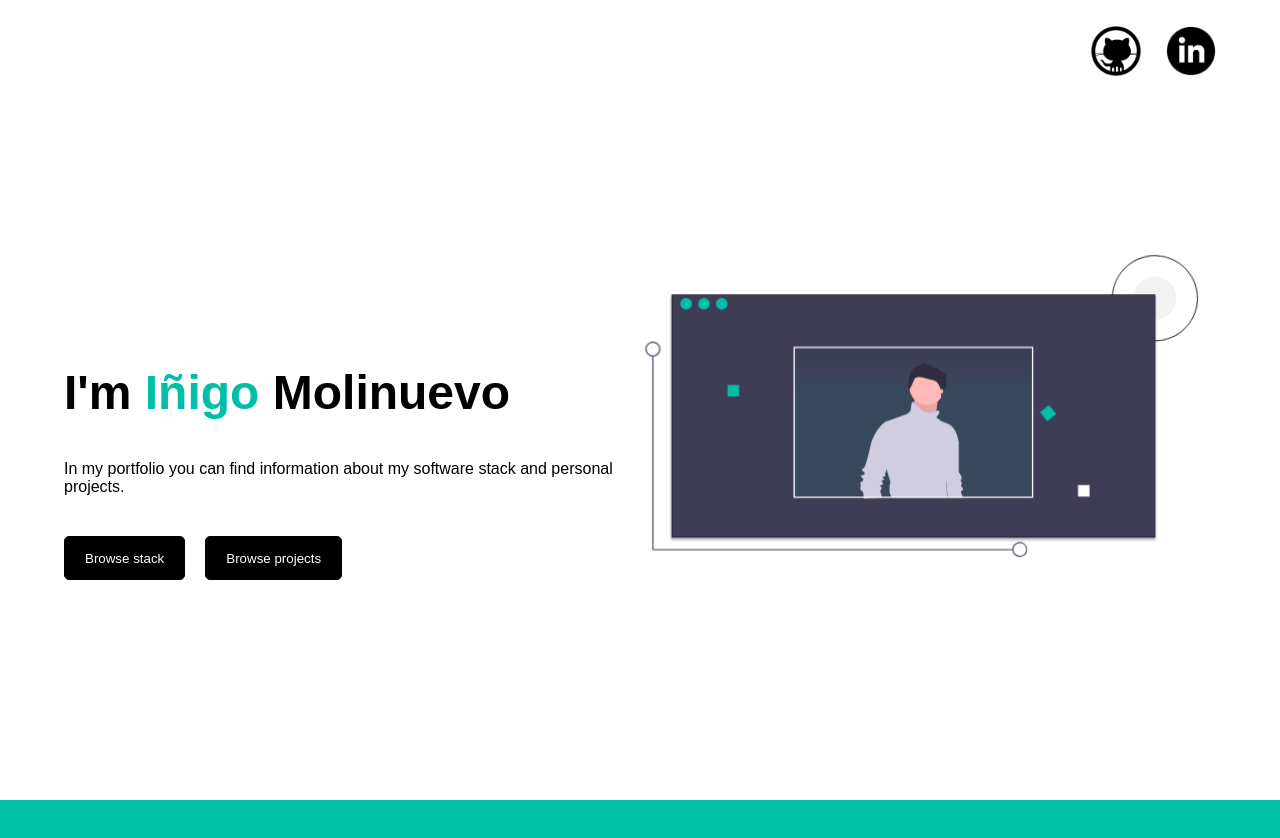
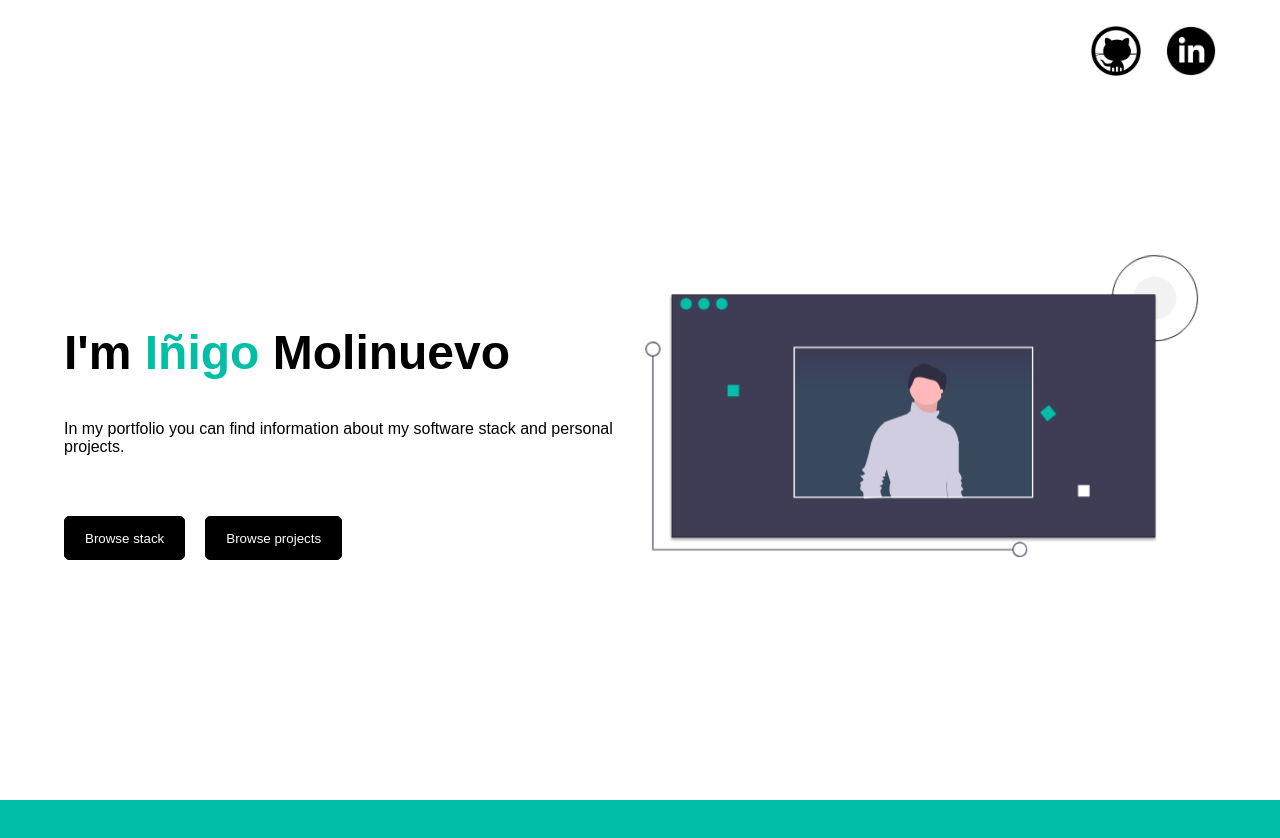
Before and after one commit to imolinuevo/personal-portfolio, a React (Create React App) app: page / in a window 1280 px wide. Shown: the top 838 px of the page. Built offline with nearby package versions, Linux system fonts and the light colour scheme.

Commit message:
add smooth scrolling to landing buttons

```diff
--- a/src/components/ProjectsBlock.tsx
+++ b/src/components/ProjectsBlock.tsx
@@ -1,7 +1,7 @@
 import React from "react";
 
 const ProjectsBlock = () => {
-  return <div className="main-block projects-block"></div>;
+  return <div className="main-block projects-block" id="projects"></div>;
 };
 
 export default ProjectsBlock;
--- a/src/components/StackBlock.tsx
+++ b/src/components/StackBlock.tsx
@@ -1,7 +1,7 @@
 import React from "react";
 
 const StackBlock = () => {
-  return <div className="main-block stack-block"></div>;
+  return <div className="main-block stack-block" id="stack"></div>;
 };
 
 export default StackBlock;
--- a/src/components/landing-block/LandingBlock.tsx
+++ b/src/components/landing-block/LandingBlock.tsx
@@ -6,7 +6,7 @@ import linkedinLogo from "./linkedin-logo.png";
 
 const LandingBlock = () => {
   return (
-    <div className="main-block landing-block">
+    <div className="main-block landing-block" id="landing">
       <div className="social-nav-bar">
         <a
           href="https://github.com/imolinuevo"
@@ -33,8 +33,12 @@ const LandingBlock = () => {
             personal projects.
           </p>
           <div className="button-container">
-            <button>Browse stack</button>
-            <button>Browse projects</button>
+            <a href="#stack">
+              <button>Browse stack</button>
+            </a>
+            <a href="#projects">
+              <button>Browse projects</button>
+            </a>
           </div>
         </div>
         <MiniBrowser className="mini-browser" />
--- a/src/index.css
+++ b/src/index.css
@@ -2,6 +2,10 @@
   margin: 0;
   padding: 0;
   box-sizing: border-box;
+}
+
+html {
+  scroll-behavior: smooth;
 }
 
 body {
```
